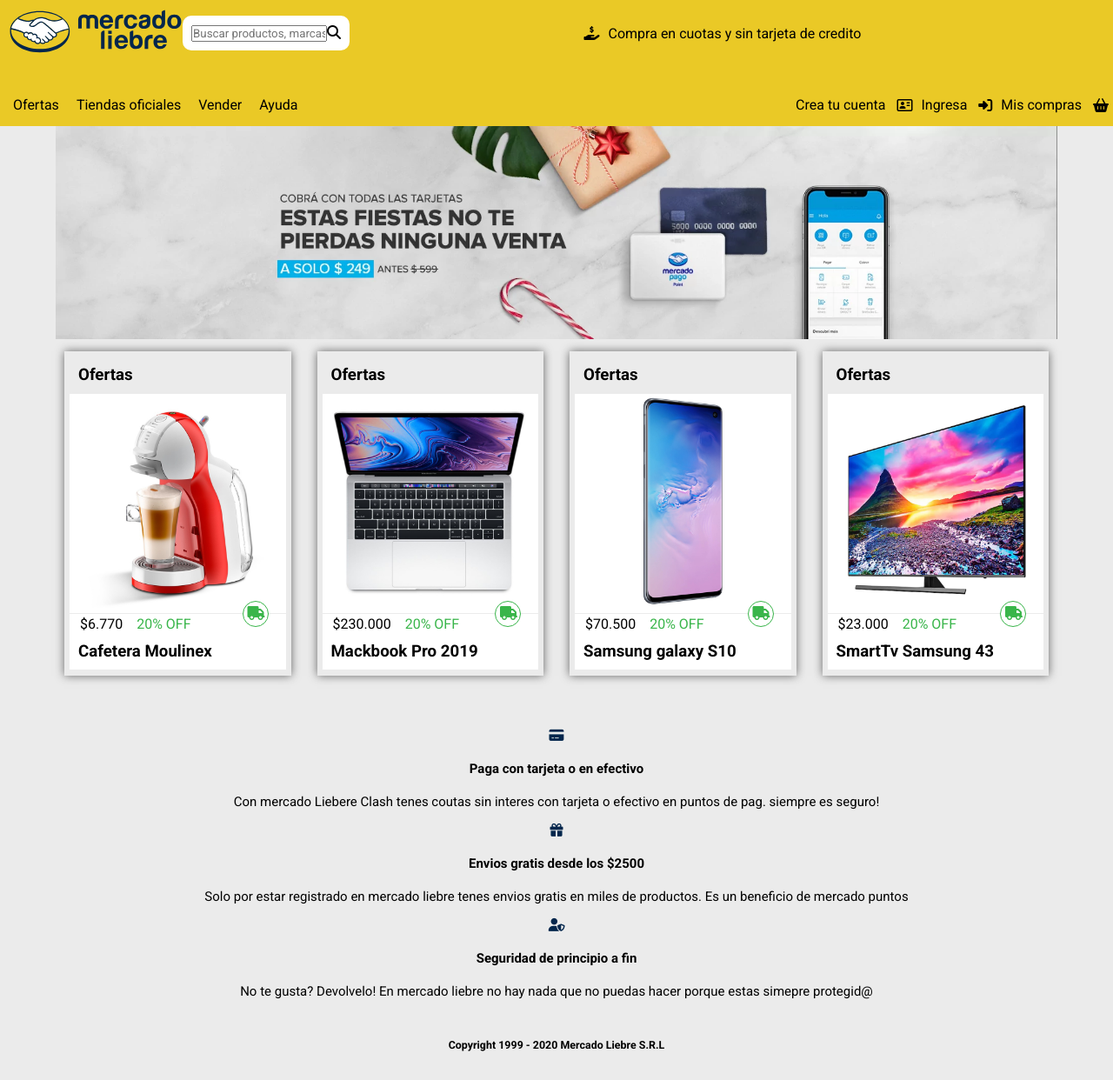
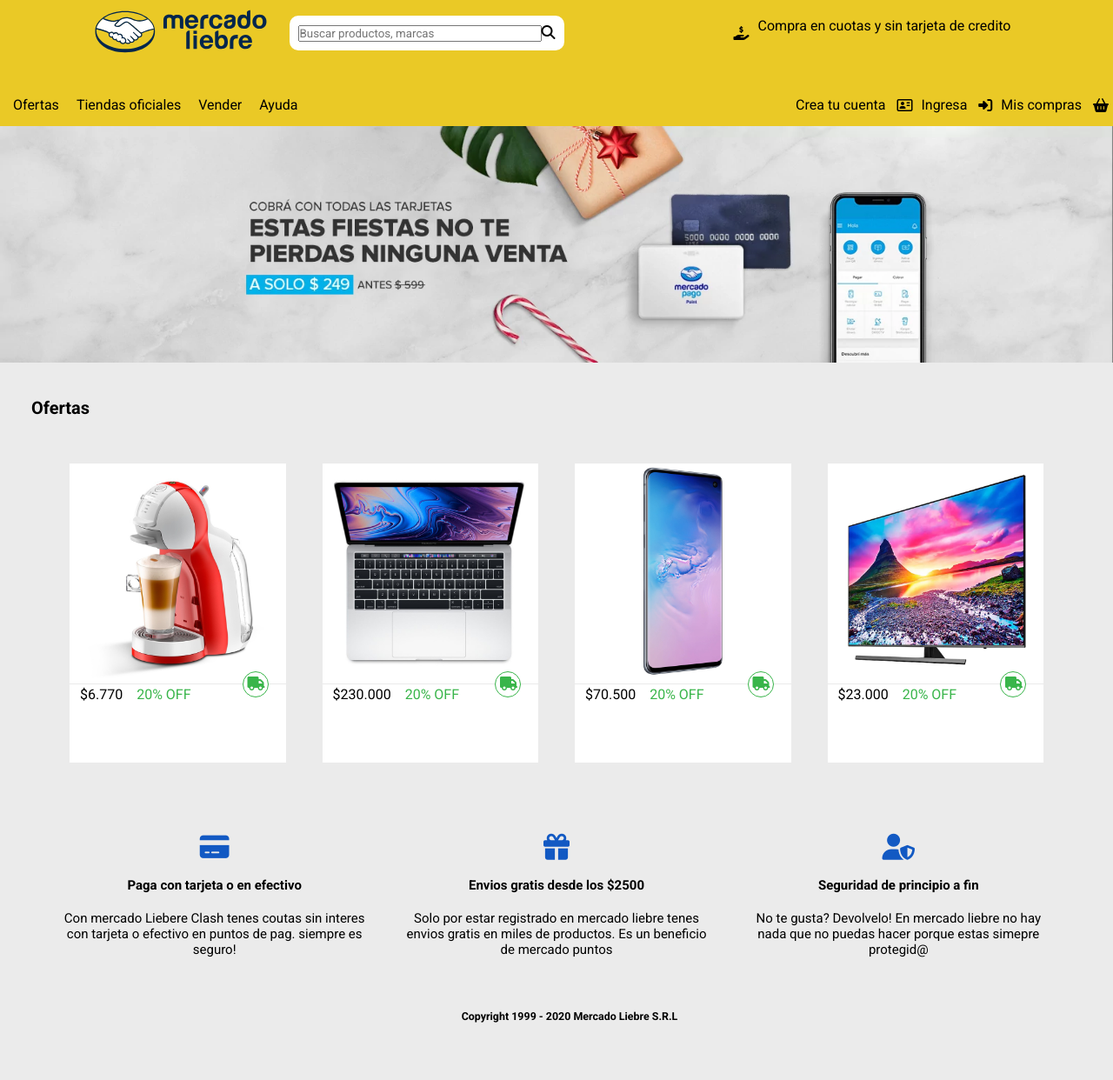
Before and after one commit to RodrigoJigena21/mercado_liebre_maquetado, a website: page views/home.html in a window 1280 px wide. Shown: the whole page at 87% size. Drawn offline with Linux system fonts and the light colour scheme.

Commit message:
Correciones listas y todo terminado

```diff
--- a/app.js
+++ b/app.js
@@ -1,7 +1,7 @@
 const express = require('express')
 const app = express()
 const path = require('path')
-const PORT = 3030
+const PORT = 3031
 
 
 app.use(express.static(path.join(__dirname, 'public')))
--- a/public/css/header.css
+++ b/public/css/header.css
@@ -1,5 +1,6 @@
     .header__padre {
         background-color: #EAC926;
+        height: 350px;
     }
 
     .header__padre  div ul li a {
@@ -19,6 +20,23 @@
 
     .contenedor-img-search-dos {
         display: flex;
+        justify-content: space-between;
+    }
+
+    .container-busqueda {
+        display: flex;
+        padding: 10px;
+        background-color: white;
+        margin: auto;
+        border-radius: 10px;
+        border-style: none;
+        margin-left: 100px;
+    }
+
+
+    .input {
+        width: 90px;
+
     }
 
 
@@ -26,11 +44,15 @@
         text-align: center;
         color: white;
         background-color: blue;
-        margin: 0 46%;
+        margin: 20px 46%;
         width: 30px;
-        padding: 5px;
+        /* padding: 5px; */
         border-radius: 3px;
+        /* font-size: larger; */
+        font-size: 25px;
     }
+
+
 
     .login ul div   {
         display: flex;
@@ -42,10 +64,8 @@
         display: flex;
         flex-direction: row-reverse;
         justify-content: center;
-        margin: auto;
+        /* margin: auto; */
     }
-
-
 
 
     .icon-tarjeta i {
@@ -53,14 +73,17 @@
         align-items: center;
     }
 
+    @media (min-width: 768px){
+
+
+
+    }
+
 
 
     @media (min-width: 391px){
         .home_header_burger-menu {
             display: none;
-            box-shadow: 0px 0px 10px rgb(100, 100, 100);
+
         }
     }
-
-    @media (min-width: 768px){
-    }
--- a/public/css/home.css
+++ b/public/css/home.css
@@ -13,11 +13,13 @@
     text-align: center;
     margin: 50px;
     font-size: 15px;
+    /* width: 30%; */
 }
 
 .footer-section section {
     margin: 15px;
 }
+
 
 .footer-section h4 {
     padding: 20px;
@@ -30,10 +32,11 @@
 .footer-section i {
     color: var(--colorAzul);
     height: 15px;
-    /* margin: 10px; */
-    /* width: 50px; */
-    /* height: 50px; */
-    /* display: block; */
+}
+
+.footer-section .div-section section i {
+    color: var(--colorCeleste);
+   font-size: 30px;
 }
 
 
@@ -45,7 +48,6 @@
 
 .main-padre section div {
     margin-bottom: 1px;
-    /* justify-content: space-between; */
 }
 
 
@@ -90,11 +92,23 @@
     align-content: center;
     flex-wrap: wrap;
     flex-direction: column;
+    position: relative;
+    box-shadow: 0px 0px 15px rgb(100, 100, 100);
+}
+
+
+.main-padre {
+    width: 100%;
 }
 
 .banner img {
     width: 100%;
-    height: auto;
+    height: 100%;
+}
+
+.main-padre section {
+    width: 90%;
+    margin: auto;
 }
 
 
@@ -113,12 +127,10 @@
     background-color: white;
     margin: auto;
     border-radius: 10px;
+    margin-left: 25px;
+    /* margin: 12px; */
 }
 
-
-.box-item {
-    position: relative;
-}
 
 
 .img-i-p-h3 i {
@@ -134,6 +146,7 @@
     position: absolute;
     right: 20px;
     top: -15px;
+    transition: all 2seg;
 }
 
 .img-i-p-h3 {
@@ -148,15 +161,13 @@
     padding-left: 10px;
 }
 
-.main-padre section div h3 {
-    padding: 10px;
+.h4-off {
+    padding: 16px;
 }
 
 
 @media (min-width: 768px){
-   .box-item {
-    box-shadow: 0px 0px 10px rgb(100, 100, 100);
-   }
+
 
    .banner img {
     width: 100%;
@@ -192,41 +203,25 @@
     .contenedor-img-search {
         display: flex;
         padding: 10px;
+        justify-content: space-between;
+        justify-content: space-around;
     }
 
 
-    .container-busqueda {
-        display: flex;
-        padding: 10px;
-        background-color: white;
-        margin: auto;
-        border-radius: 10px;
+
+
+    .header__padre {
+        background-color: #EAC926;
+        height: 145px;
     }
 
-    /* .icon-tarjeta {
-        display: flex;
-        flex-direction: row-reverse;
-        justify-content: center;
-        margin: auto;
-    } */
+    .h4-off {
+        padding: 16px;
+    }
 
-    /* .img-i-p-h3 i {
-        content: "\f0d1";
-        display: block;
-        font-size: 16px;
-        padding: 5px;
-        width: 30px;
-        height: 30px;
-        border: 1px solid #39b54a;
-        background-color: #FFF;
-        border-radius: 50%;
-        position: absolute;
-        right: 20px;
-        top: 390px;
-    } */
-
-
-
+    .input {
+        width: 100px;
+    }
 
 }
 
@@ -234,10 +229,8 @@
 
 
 @media (min-width: 1024px){
-    .box-item {
-        box-shadow: 0px 0px 10px rgb(100, 100, 100);
 
-    }
+
     .banner img {
         width: 100%;
         height: auto;
@@ -246,29 +239,91 @@
     .main-padre section {
         display: flex;
         flex-direction: row;
+
     }
+
 
     .contenedor-img-search {
         display: flex;
         padding: 10px;
     }
 
+    .box-item h3  {
+        overflow: hidden;
+        height: 0;
+        transition: all 3s;
+        margin: 10px;
+    }
 
-    /* .img-i-p-h3 i {
-        content: "\f0d1";
-        display: block;
-        font-size: 16px;
-        padding: 5px;
-        width: 30px;
-        height: 30px;
-        border: 1px solid #39b54a;
-        background-color: #FFF;
-        border-radius: 50%;
-        position: absolute;
-        right: 20px;
-        top: 355px;
-    } */
+    .img-i-p-h3 {
+        height: 90px;
+        align-items: flex-start;
+    }
 
+    .box-item:hover h3  {
+        height: 50px;
+    }
+
+
+    .img-i-p-h3 i:hover {
+        transform: rotate(-90deg);
+    }
+
+    .img-i-p-h3 i {
+        transition: all 1s;
+    }
+
+
+    .div-section {
+        display: flex;
+        flex-direction: row;
+        justify-content: center;
+        /* flex-wrap: wrap; */
+        /* width: 100%; */
+
+    }
+
+    .footer-section {
+        display: flex;
+        flex-direction: column;
+    }
+
+    .footer-section section {
+        width: 100%;
+        flex-wrap: wrap;
+    }
+
+    .footer-section section h5 {
+        justify-content: space-between;
+    }
+
+    .footer-section p h4 {
+        width: 100%;
+    }
+
+    .box-item {
+        transition: all 0.5s;
+        box-shadow: 0px 0px 0px 0px;
+      }
+
+    .box-item:hover{
+        box-shadow: 0px 0px 15px rgb(100, 100, 100);
+
+    }
+
+    .h4-off {
+        margin: 20px;
+        font-size: 20px;
+    }
+
+    .header__padre {
+        background-color: #EAC926;
+        height: 145px;
+    }
+
+    .input {
+        width: 280px;
+    }
 
 
 
--- a/views/home.html
+++ b/views/home.html
@@ -22,7 +22,7 @@
            <a href="/"><img class="logo" src="/imagenes/logo-mercado-liebre.svg" alt="logo de mercadoliebre"></a>
         </div>
         <div class="container-busqueda">
-            <div>
+            <div class="input-padre">
                 <input type="text" placeholder="Buscar productos, marcas" class="input">
             </div>
             <div>
@@ -79,10 +79,11 @@
 
         <div class="banner"><img src="/imagenes/img-home-banner.jpg" alt=""></div>
 
+        <div class="h4-off"><h4>Ofertas</h4></div>
+
         <section>
 
         <div class="box-item">
-            <div><h3>Ofertas</h3></div>
             <div class="section__div">
                 <img src="/imagenes/img-cafetera-moulinex.jpg" alt="Cafetera">
             </div>
@@ -99,7 +100,7 @@
 
 
         <div class="box-item">
-            <div><h3>Ofertas</h3></div>
+            <!-- <div><h4>Ofertas</h4></div> -->
             <div class="section__div">
                 <img src="/imagenes/img-macbook-pro-2019.jpg" alt="Mackbook Pro 2019">
             </div>
@@ -115,11 +116,11 @@
 
 
         <div class="box-item">
-            <div><h3>Ofertas</h3></div>
+            <!-- <div><h4>Ofertas</h4></div> -->
             <div class="section__div">
                 <img src="/imagenes/img-samsung-galaxy-s10.jpg" alt="Samsung s10">
             </div>
-            <div class="img-i-p-h3">
+            <d  iv class="img-i-p-h3">
                 <i class="fa-solid fa-truck"></i>
                 <div class="precio-off">
                 <p>$70.500</p>
@@ -131,7 +132,7 @@
 
 
         <div class="box-item">
-            <div><h3>Ofertas</h3></div>
+            <!-- <div><h4>Ofertas</h4></div> -->
             <div class="section__div">
                 <img src="/imagenes/img-tv-samsung-smart.jpg" alt="">
             </div>
@@ -150,6 +151,7 @@
 
 
     <footer class="footer-section">
+        <div class="div-section">
         <section>
             <i class="fa-solid fa-credit-card"></i>
             <h4>Paga con tarjeta o en efectivo</h4>
@@ -165,9 +167,12 @@
             <h4>Seguridad de principio a fin</h4>
             <p>No te gusta? Devolvelo! En mercado liebre no hay nada que no puedas hacer porque estas simepre protegid@</p>
         </section>
-        <section>
-            <h5>Copyright 1999 - 2020 Mercado Liebre S.R.L</h5>
-        </section>
+        </div>
+        <div>
+            <section>
+                <h5 class="Copyright">Copyright 1999 - 2020 Mercado Liebre S.R.L</h5>
+            </section>
+        </div>
     </footer>
 
 
```
Also changed, not shown: views/login.html (+1 -1 lines), views/register.html (+1 -1 lines).
